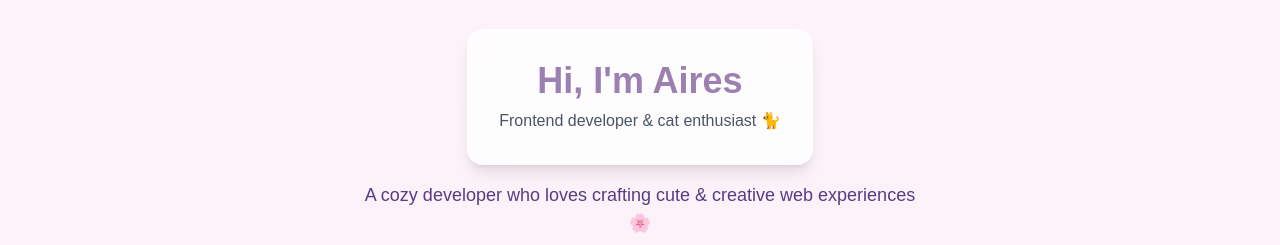
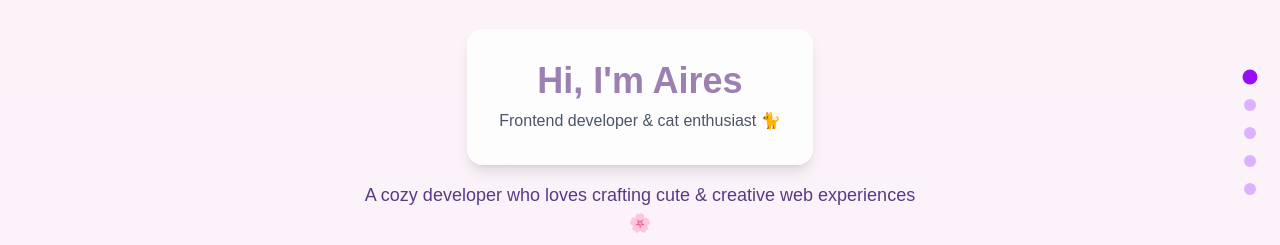
Before and after one commit to eduarda-aires/personal-portfolio, a Next.js app: page / in a window 1280 px wide. Shown: the part 267-512 px from the top of the page. Built offline with nearby package versions, Linux system fonts and the light colour scheme.

Commit message:
give id to sections, add scrollspy

```diff
--- a/src/app/page.tsx
+++ b/src/app/page.tsx
@@ -6,11 +6,25 @@ import MusicButton from "./musicButton";
 import DarkModeToggle from "./nightMode";
 import SkillsSection from "./skills";
 import AboutSection from "./aboutme";
+import ScrollSpy from "./scrollspy";
 
 
 export default function PortfolioPage() {
+  const sections = [
+    { id: "hero", label: "Hero" },
+    { id: "about", label: "About Me" },
+    { id: "skills", label: "Skills" },
+    { id: "projects", label: "Projects" },
+    //{ id: "education", label: "Education & Experience" },
+    { id: "contact", label: "Contact" },
+  ];
+
   return (
     <main className="min-h-screen bg-gradient-to-b from-pink-50 via-purple-50 to-blue-50 text-gray-800 relative">
+
+    {/* Scroll Spy */}
+    <ScrollSpy sections={sections} />
+
     {/* Floating Cat */}
 
     <div className="fixed top-5 right-5 group cursor-pointer">
@@ -29,7 +43,7 @@ export default function PortfolioPage() {
     </div>
 
     {/* Hero Section */}
-  <section className="flex flex-col items-center justify-center h-screen text-center px-6">
+    <section id="hero" className="flex flex-col items-center justify-center h-screen text-center px-6">
       <motion.div
         initial={{ opacity: 0, y: -20 }}
         animate={{ opacity: 1, y: 0 }}
@@ -52,35 +66,17 @@ export default function PortfolioPage() {
     </section>
 
     {/* About Section */}
+    <section id="about">
     <AboutSection />
+    </section>
 
     {/* Skills Section */}
+    <section id="skills">
     <SkillsSection />
-      {/* <section className="py-20 px-6">
-        <div className="max-w-5xl mx-auto text-center">
-          <h2 className="text-3xl font-semibold text-purple-700">Skills</h2>
-          <div className="mt-10 grid gap-5 sm:grid-cols-2 lg:grid-cols-3">
-            {['React', 'HTML', 'CSS', 'Tailwind', 'Javascript', 'TypeScript', 'Next.js', 'Node.js', 'Python', 'Java', 'Dart', 'Flutter'].map((skill, i) => (
-              <motion.div
-                key={skill}
-                whileHover={{ scale: 1.1 }}
-                animate={{ y: [0, -15, 0] }}
-                transition={{
-                  duration: 3 + i, // stagger a little so they don't all move the same
-                  repeat: Infinity,
-                  ease: "easeInOut"
-                }}
-                className="rounded-full bg-purple-100/80 p-2 shadow-md shadow-purple-200 text-center"
-              >
-                <h3 className="text-lg font-semibold text-purple-700">{skill}</h3>
-              </motion.div>
-            ))}
-          </div>
-        </div>
-      </section> */}
+    </section>
 
     {/* Projects Section */}
-      <section className="py-20 px-6">
+    <section id="projects" className="py-20 px-6">
       <div className="max-w-5xl mx-auto text-center">
         <h2 className="text-3xl font-semibold text-purple-700">Projects</h2>
         <div className="mt-10 grid gap-8 sm:grid-cols-2 lg:grid-cols-3">
--- /dev/null
+++ b/src/app/scrollspy.tsx
@@ -0,0 +1,58 @@
+"input client";
+
+import { useEffect, useState } from "react";
+
+interface ScrollSpyProps {
+    sections: { id: string; label: string }[];
+}
+
+export default function ScrollSpy({ sections }: ScrollSpyProps) {
+    const [activeSection, setActiveSection] = useState<string>("");
+
+    // detect which section is in view:
+    useEffect(() => {
+    const observer = new IntersectionObserver(
+      (entries) => {
+        entries.forEach((entry) => {
+          if (entry.isIntersecting) {
+            setActiveSection(entry.target.id);
+          }
+        });
+      },
+      { threshold: 0.6 } // 60% visible = active
+    );
+
+    sections.forEach((section) => {
+        const el = document.getElementById(section.id);
+        if (el) observer.observe(el);
+    });
+
+    return () => observer.disconnect();
+  }, [sections]);
+
+  // Smooth scroll
+  const scrollToSection = (id: string) => {
+    const el = document.getElementById(id);
+    if (el) {
+      el.scrollIntoView({ behavior: "smooth" });
+    }
+  };
+
+  return (
+    <div className="fixed right-6 top-1/2 -translate-y-1/2 flex flex-col gap-4 z-50">
+      {sections.map((section) => (
+        <button
+          key={section.id}
+          onClick={() => scrollToSection(section.id)}
+          className={`h-3 w-3 rounded-full transition-all ${
+            activeSection === section.id
+              ? "bg-purple-600 scale-125"
+              : "bg-purple-300 hover:bg-purple-400"
+          }`}
+        >
+          <span className="sr-only">{section.label}</span>
+        </button>
+      ))}
+    </div>
+  );
+}
```
Lines whose indentation alone changed are shown as unchanged.
